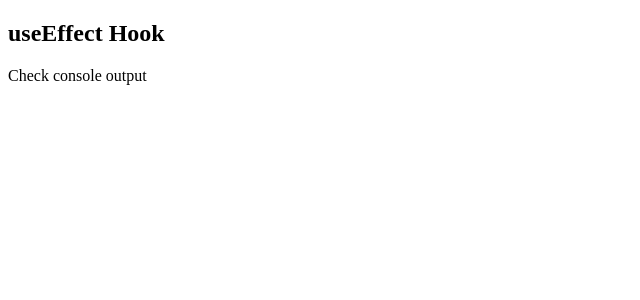
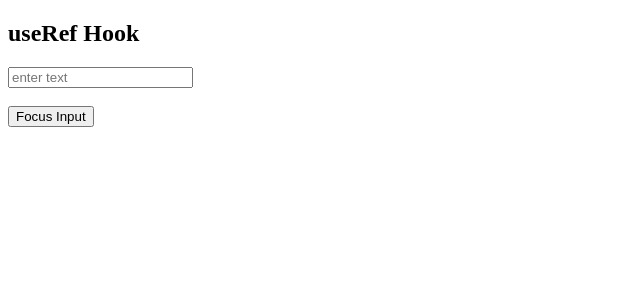
Before and after one commit to Pavani200510/event-delegation-app, a React (Create React App) app: page / in a window 1280 px wide. Shown: the top 300 px of the page, without its empty margins (0-640 px from the left). Built offline with nearby package versions, Linux system fonts and the light colour scheme.

Commit message:
add to components to src

```diff
--- a/src/App.js
+++ b/src/App.js
@@ -1,10 +1,10 @@
 
-import UseEffectExample from "./components/UseEffectExample";
+import UseRefExample from "./components/UseRefExample";
 
 function App() {
   return (
     <div>
-      <UseEffectExample />
+      <UseRefExample />
     </div>
   );
 }
--- a/src/components/UseRefExample.js
+++ b/src/components/UseRefExample.js
@@ -1,22 +1,33 @@
-import {UseRef} from"react";
-function UseRefExample(){
-    const inputRef=UseRef();
-    const focusInput=()=>{
+import { useRef } from "react";
+
+function UseRefExample() {
+
+  const inputRef = useRef();
+
+  const focusInput = () => {
     inputRef.current.focus();
   };
-    return(
+
+  return (
     <div>
-            <h2>UseRef hook</h2>
-            <input type ="text"
+
+      <h2>useRef Hook</h2>
+
+      <input
+        type="text"
         ref={inputRef}
         placeholder="enter text"
       />
-            <br/>
-            <br/>
-            <button onclick={focusInput}>
-                focus input
+
+      <br />
+      <br />
+
+      <button onClick={focusInput}>
+        Focus Input
       </button>
+
     </div>
   );
 }
+
 export default UseRefExample;
```
Lines whose indentation alone changed are shown as unchanged.
